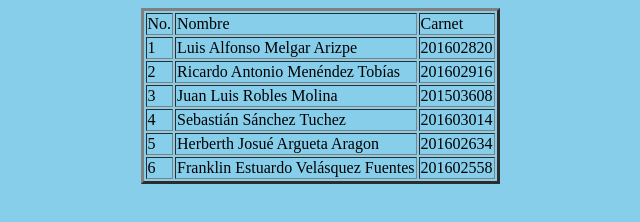
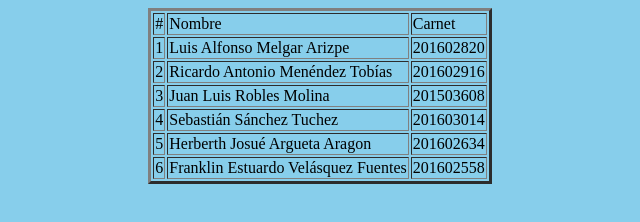
Before and after one commit to LRobles201503608/ProyectoParcial1Pepitos, a plain HTML site: page datos.html in a window 1280 px wide. Shown: the whole page, without its empty margins (320-960 px from the left). Drawn offline with Linux system fonts and the light colour scheme.

Commit message:
Haciendo merge de la feature3 a master

```diff
--- a/datos.html
+++ b/datos.html
@@ -8,7 +8,7 @@
         <table border=3 align="center">
             <tr>
                 <td>
-                    No.
+                    #
                 </td>
                 <td>
                     Nombre
```
